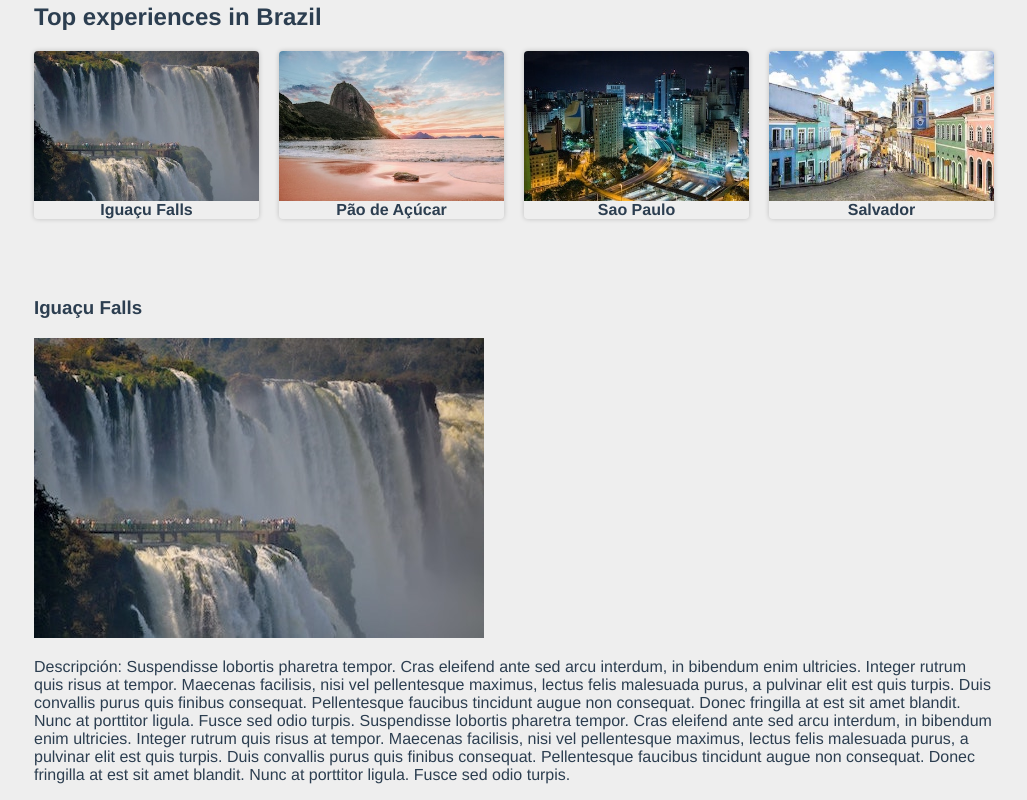
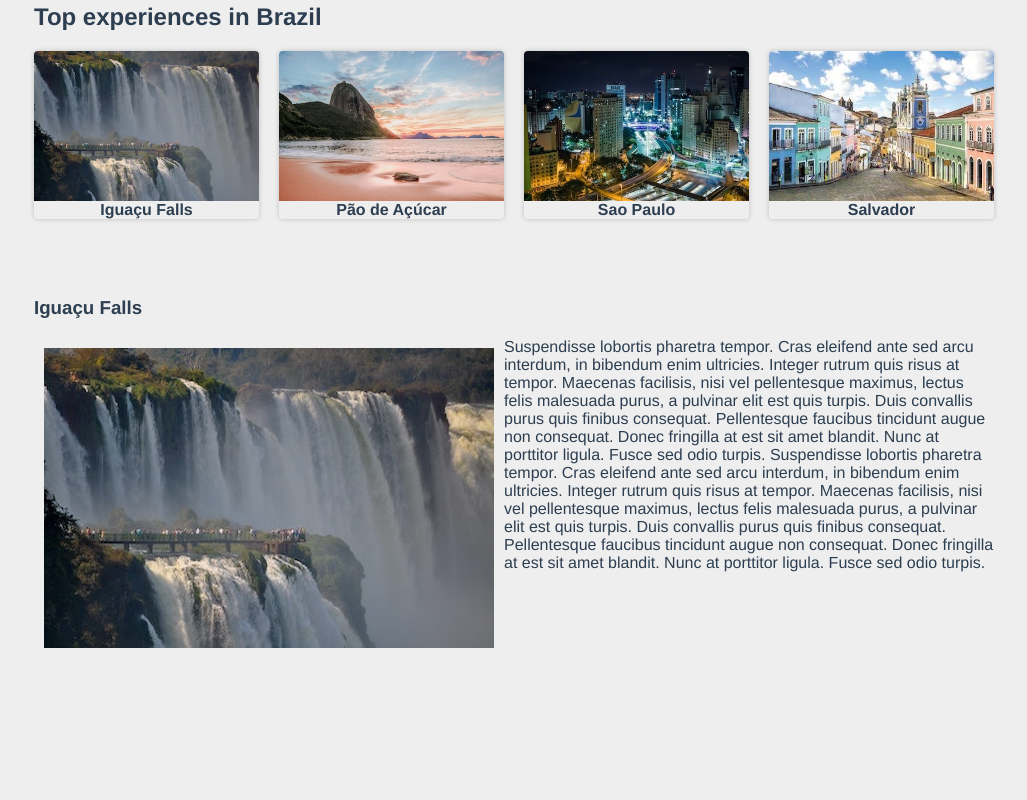
Before and after one commit to AnaGmzPstr/router-web, a Vue app in the folder router-web/: page /countryDetails/1/countryVisit/0 in a window 1280 px wide. Shown: the part 635-1435 px from the top of the page, without its empty margins (126-1153 px from the left). After the commit the page ends 1293 px from the top, so only its background shows below. Built offline with nearby package versions, Linux system fonts and the light colour scheme.

Commit message:
commit extra

```diff
--- a/router-web/src/components/CountryVisit.vue
+++ b/router-web/src/components/CountryVisit.vue
@@ -1,7 +1,6 @@
 <script setup>
 import data from '../assets/data.json'
 import { useRoute } from 'vue-router';
-
 
 const dataVisit = data;
 const pathImg = '/images/'
@@ -9,17 +8,14 @@
 const route = useRoute();
 const id = route.params.id - 1;
 
-
-
 </script>
 
 <template>
     <!-- <p>Id: {{ $route.params.index }}</p> -->
-    <div class="">
-
+    <div class="experience-details">
         <h3>{{ dataVisit.destinations[id].experiences[$route.params.index].name }}</h3>
         <img :src="pathImg + dataVisit.destinations[id].experiences[$route.params.index].image"
         :alt="dataVisit.destinations[id].experiences[$route.params.index].image" />
-        <p>Descripción: {{ dataVisit.destinations[id].experiences[$route.params.index].description }}</p>
+        <p>{{ dataVisit.destinations[id].experiences[$route.params.index].description }}</p>
     </div>
 </template>
```
